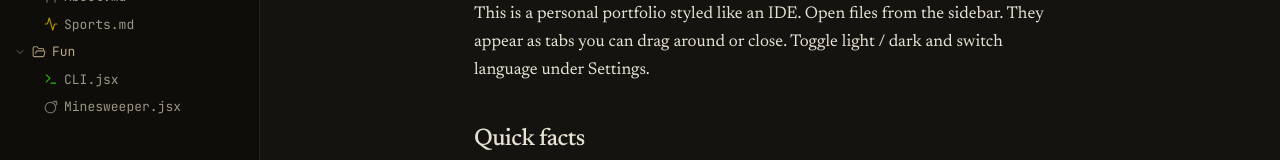
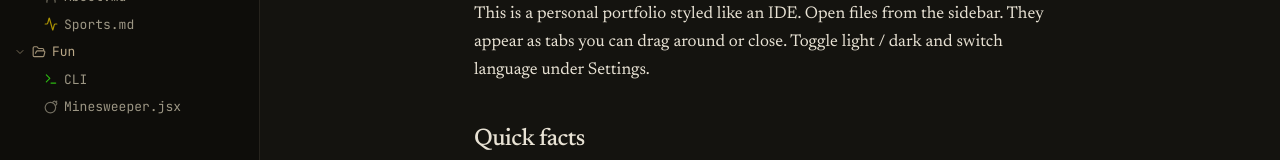
Before and after one commit to Chr1stian-Th/portfolio_website, a React (Vite) app: page / in a window 1280 px wide. Shown: the part 321-481 px from the top of the page. Built offline with nearby package versions, Linux system fonts and the light colour scheme.

Commit message:
hide .jsx from cli page

```diff
--- a/src/components/StatusBar.jsx
+++ b/src/components/StatusBar.jsx
@@ -34,7 +34,7 @@ export default function StatusBar({ tree, activeId, lang, content }) {
           <span className="truncate">
             {path && path.length > 0 && path.map((p) => p[lang]).join(' / ') + ' / '}
             <span style={{ color: 'var(--fg-muted)' }}>
-              {node.name[lang]}.{ext}
+              {node.name[lang]}{!node.hideExt && `.${ext}`}
             </span>
           </span>
         ) : (
--- a/src/components/TabBar.jsx
+++ b/src/components/TabBar.jsx
@@ -142,7 +142,7 @@ function Tab({
         />
       )}
       <Icon size={13} className="shrink-0" style={{ opacity: 0.8, ...(resolveIconColor(node.iconColor, theme) && { color: resolveIconColor(node.iconColor, theme) }) }} />
-      <span className="truncate">{node.name[lang]}.{ext}</span>
+      <span className="truncate">{node.name[lang]}{!node.hideExt && `.${ext}`}</span>
       <button
         onClick={(e) => { e.stopPropagation(); onClose(tab.id); }}
         className="flex h-4 w-4 shrink-0 items-center justify-center rounded transition-all"
--- a/src/components/TreeNode.jsx
+++ b/src/components/TreeNode.jsx
@@ -75,7 +75,7 @@ export default function TreeNode({
         )}
         <Icon size={14} className="shrink-0" style={{ opacity: isFolder ? 0.85 : 0.7, ...(!isActive && resolveIconColor(node.iconColor, theme) && { color: resolveIconColor(node.iconColor, theme) }) }} />
         <span className="truncate">
-          {node.name[lang]}{!isFolder && `.${ext}`}
+          {node.name[lang]}{!isFolder && !node.hideExt && `.${ext}`}
         </span>
       </button>
 
--- a/src/content/entries/cli.jsx
+++ b/src/content/entries/cli.jsx
@@ -843,5 +843,6 @@ export default {
   icon: 'terminal',
   iconColor: '#39ff14',
   name: { en: 'CLI', de: 'CLI' },
+  hideExt: true,
   component: CliPage,
 };
```
